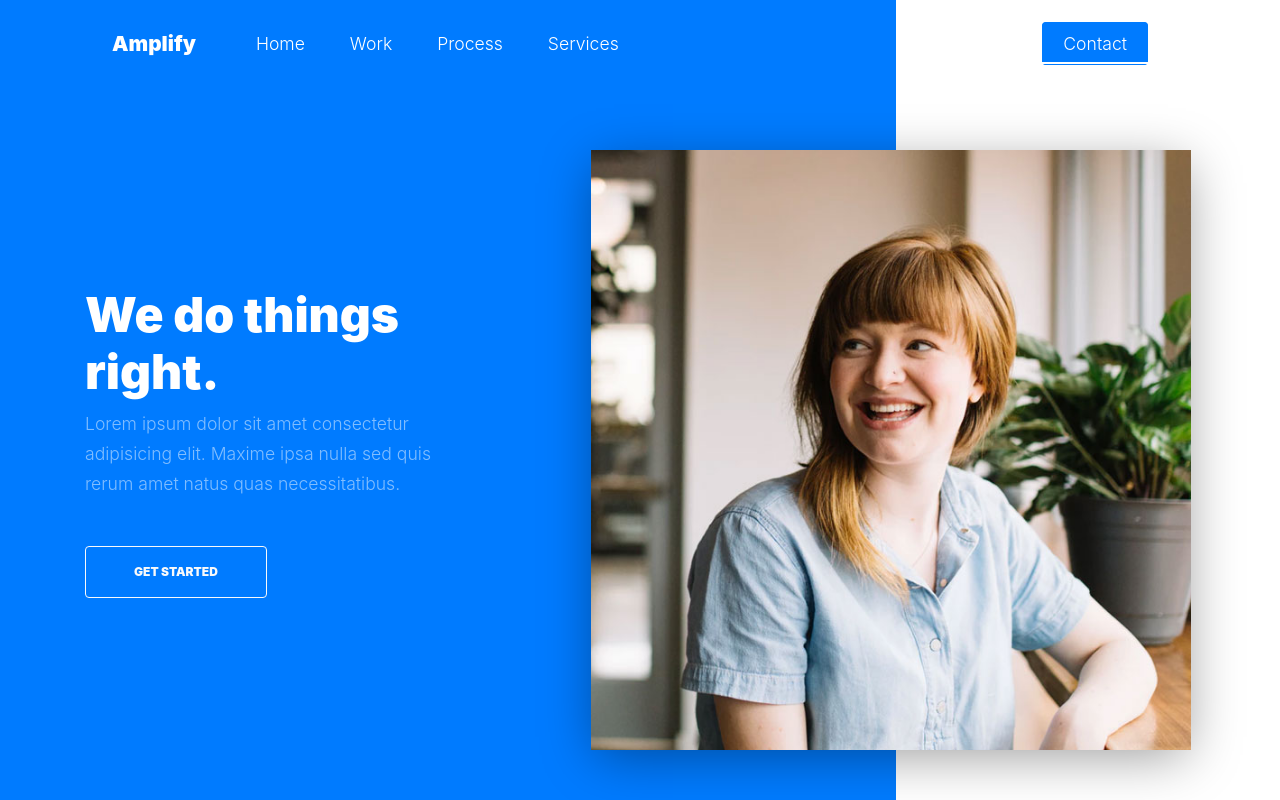
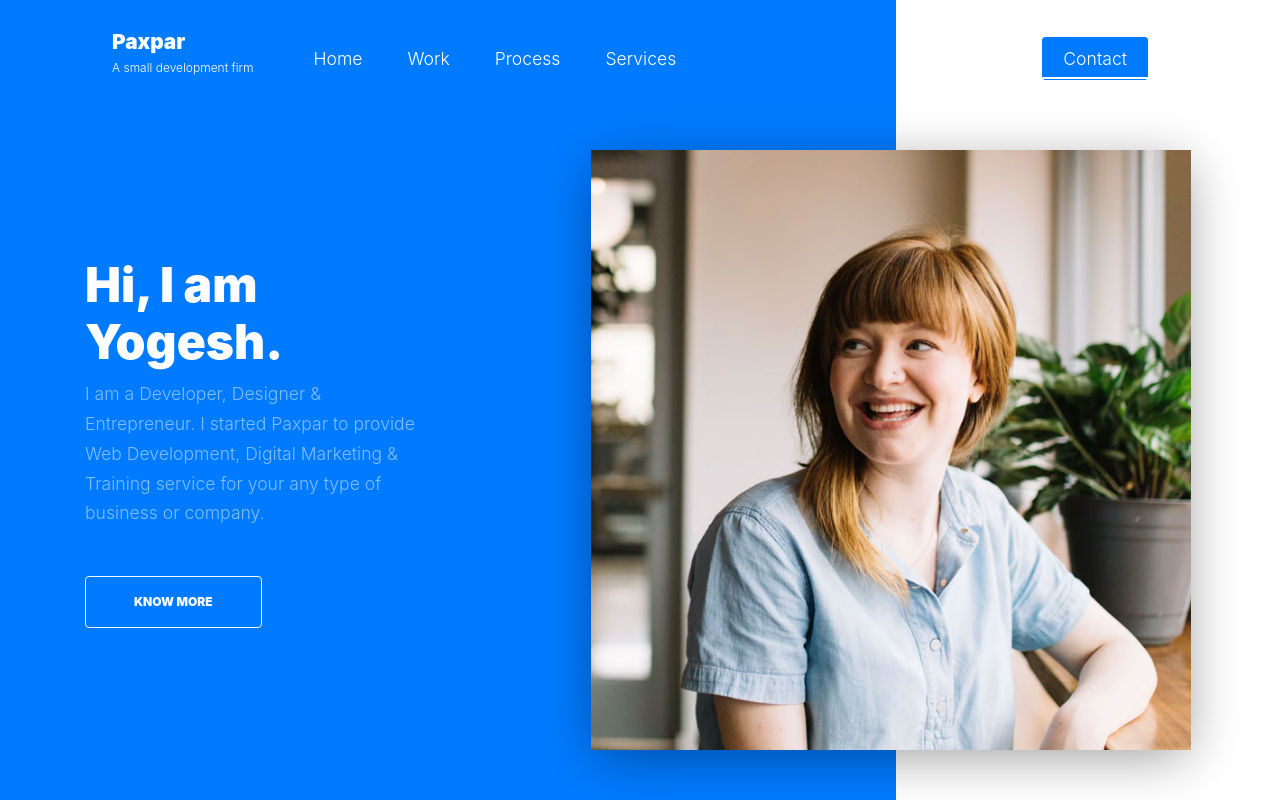
Before and after one commit to yogeshnogia/Paxpar, a plain HTML site: page index.html in a window 1280 px wide. Shown: the top 800 px of the page. Drawn offline with Linux system fonts and the light colour scheme; files whose address does not match are found by name; a web font is replaced by a local one.

Commit message:
inital changes

```diff
--- a/css/style.css
+++ b/css/style.css
@@ -293,6 +293,12 @@ h1, h2, h3, h4, h5,
   font-size: 1.3rem; }
   .site-logo a {
     color: #fff; }
+    .site-logo a span{
+      font-weight: 300;
+      font-size: 12px;
+      position: relative;
+      top: -12px;
+    }
 
 .site-navbar {
   margin-bottom: 0px;
@@ -724,9 +730,9 @@ h1, h2, h3, h4, h5,
     .image-absolute-box .box p {
       color: rgba(255, 255, 255, 0.55); }
 
-.section-1 {
+/*.section-1 {
   margin-top: 10rem; }
-
+*/
 .work-thumb {
   position: relative;
   display: block;
--- a/index.html
+++ b/index.html
@@ -1,7 +1,7 @@
 <!DOCTYPE html>
 <html lang="en">
   <head>
-    <title>Amplify &mdash; Website by Colorlib</title>
+    <title>Paxpar &mdash; I am Yogesh and this is my small firm where I provide Website Development, Digital Marketing & Training for your company/business.</title>
     <meta charset="utf-8">
     <meta name="viewport" content="width=device-width, initial-scale=1, shrink-to-fit=no">
 
@@ -26,7 +26,7 @@
     <link rel="stylesheet" href="css/style.css">
 
   </head>
-  <body data-spy="scroll" data-target=".site-navbar-target" data-offset="300">
+  <body data-spy="scroll" data-target=".site-navbar-target" data-offset="100">
 
   <div class="site-wrap">
 
@@ -44,7 +44,9 @@
 
       <div class="container-fluid">
         <div class="d-flex align-items-center">
-          <div class="site-logo"><a href="index.html">Amplify</a></div>
+          <div class="site-logo">
+            <a href="index.html">Paxpar <br> <span>A small development firm</span></a>
+          </div>
           <div>
             <nav class="site-navigation position-relative text-right" role="navigation">
               <ul class="site-menu main-menu js-clone-nav mr-auto d-none d-lg-block">
@@ -72,9 +74,9 @@
       <div class="container">
         <div class="row align-items-center">
           <div class="col-lg-4 mr-auto" data-aos="fade-up">
-            <h1>We do things right.</h1>
-            <p class="mb-5">Lorem ipsum dolor sit amet consectetur adipisicing elit. Maxime ipsa nulla sed quis rerum amet natus quas necessitatibus.</p>
-            <p><a href="#" class="btn btn-outline-light py-3 px-5">Get Started</a></p>
+            <h1>Hi, I am Yogesh.</h1>
+            <p class="mb-5">I am a Developer, Designer & Entrepreneur. I started Paxpar to provide Web Development, Digital Marketing & Training service for your any type of business or company.</p>
+            <p><a href="#about-section" class="btn btn-outline-light py-3 px-5">Know more</a></p>
 
           </div>
           <div class="col-lg-2 ml-auto"  data-aos="fade-up" data-aos-delay="100">
@@ -87,7 +89,7 @@
     </div>
 
 
-    <div class="site-section section-1">
+    <div class="site-section section-1" id="about-section">
 
 
       <div class="container">
```
